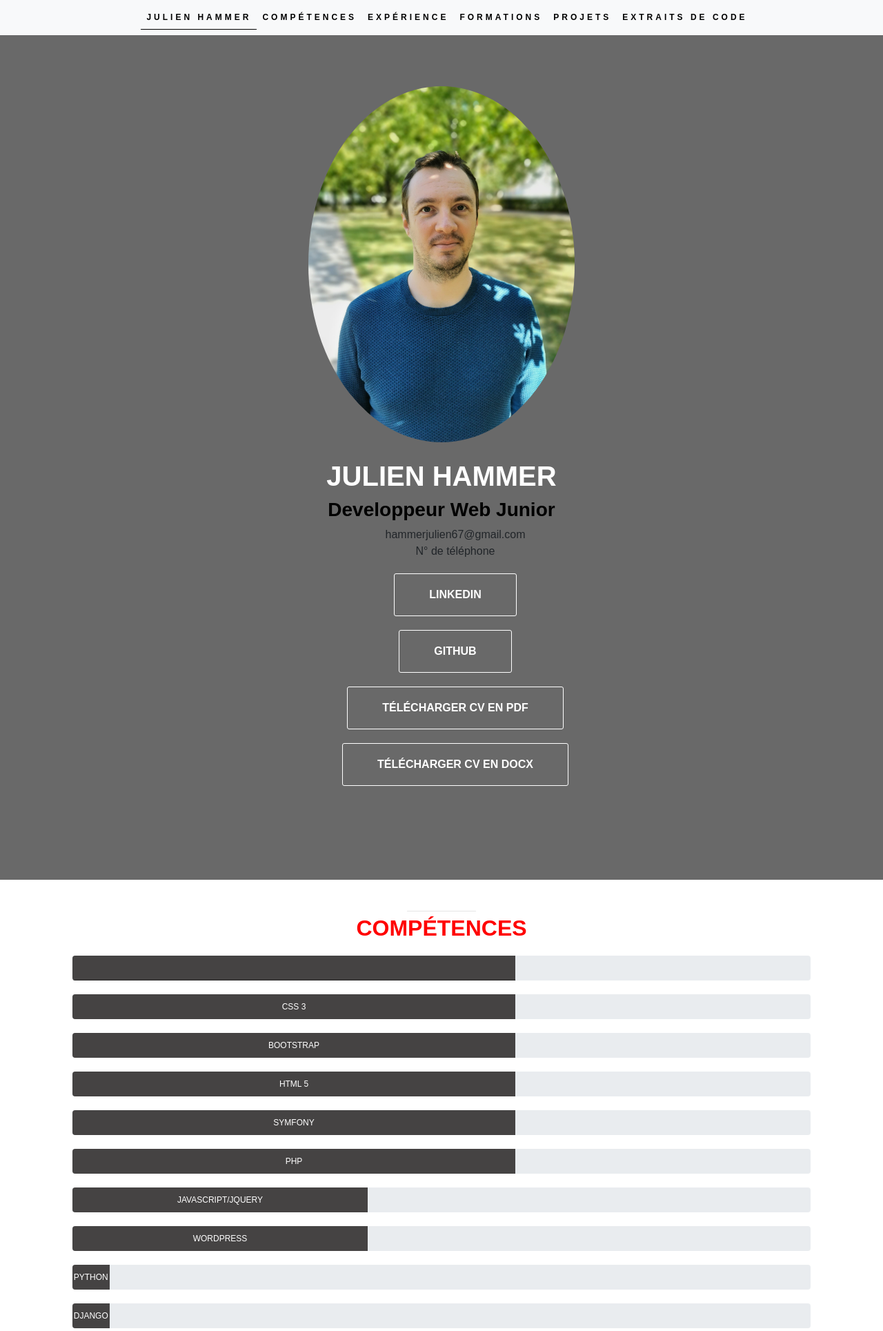
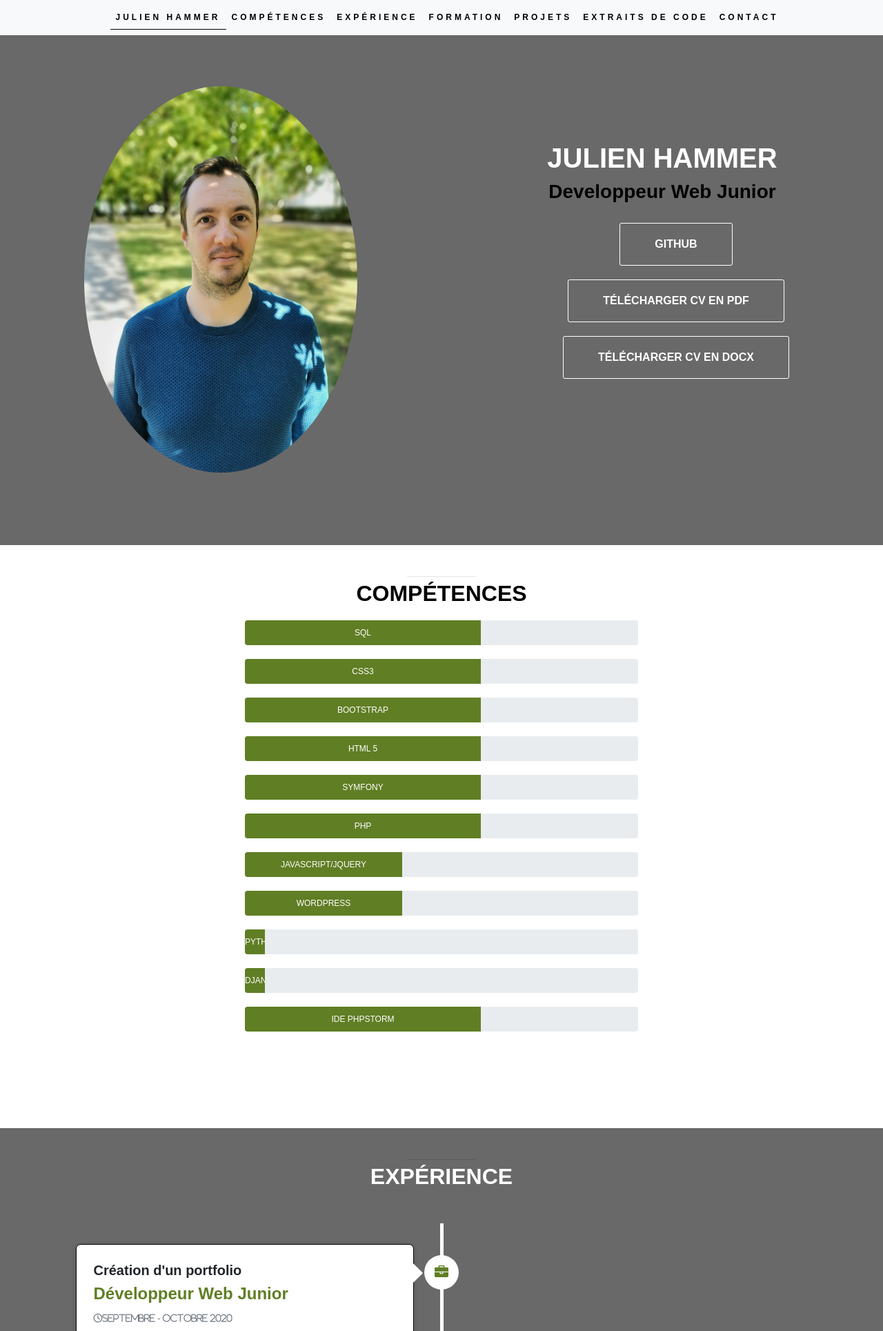
Before and after one commit to rouge13/portfolioPythonDjango, a Django app: page / in a window 1280 px wide. Shown: the top 1929 px of the page at 69% size. Run offline with Django 3.2, Linux system fonts and the light colour scheme; some libraries are stand-ins or nearby versions.

Commit message:
modif color addContact linker

```diff
--- a/static/css/style.css
+++ b/static/css/style.css
@@ -99,6 +99,16 @@
     float: none;
 }
 
+.meImage{
+    border-radius: 50%;
+    height: 70vh !important;
+}
+
+#about .heading {
+    margin: auto;
+
+}
+
 #about .heading h1{
     color: white;
     text-transform: uppercase;
@@ -136,7 +146,7 @@
 }
 
 #skills .heading h2{
-    color: red;
+    color: black;
 
 }
 
@@ -150,7 +160,7 @@
 #skills .progress-bar{
     width: 400px;
     height: 3em;
-    background-color: #454343;
+    background-color: #607E24;
     color: white;
 
 }
@@ -168,21 +178,20 @@
     display: block;
 }
 
-.SQL {
-    position: relative;
-    display: inline-block;
-    border-bottom: 1px dotted black; /* If you want dots under the hoverable text */
+.progress-bar {
+
 }
 
 /* Tooltip text */
-.SQL .toolTipTextSQL {
+.progress-bar .toolTipText {
     visibility: hidden;
     width: 120px;
     background-color: black;
     color: #fff;
-    text-align: left;
+    text-align: center;
     padding: 5px 0;
     border-radius: 6px;
+    height: auto;
 
     /* Position the tooltip text - see examples below! */
     position: absolute;
@@ -239,7 +248,7 @@
 }
 
 .timeline li .timeline-badge{
-    color: dimgray;
+    color: #607E24;
     width: 50px;
     line-height: 50px;
     font-size: 20px;
@@ -308,7 +317,7 @@
 }
 
 .timeline-heading h4{
-    color: red;
+    color: #607E24;
 
 }
 
--- a/static/js/main.js
+++ b/static/js/main.js
@@ -1,3 +1,17 @@
-window.onload = () => {
+function hidePhoneNumber() {
+    var x = document.getElementById("phoneNumber");
+    if (x.style.display === "none") {
+        x.style.display = "block";
+    } else {
+        x.style.display = "none";
+    }
+}
 
+function hideLocation() {
+    var x = document.getElementById("location");
+    if (x.style.display === "none") {
+        x.style.display = "block";
+    } else {
+        x.style.display = "none";
+    }
 }
--- a/testcv/templates/home.html
+++ b/testcv/templates/home.html
@@ -20,7 +20,7 @@
 	<script src="//html5shiv.googlecode.com/svn/trunk/html5.js"></script>
 	<![endif]-->
 </head>
-<body id="top">
+<body data-spy="scroll" data-target=".navbar" data-offset="0" id="top">
 <div id="cv" class="instaFade">
 
 	<div class="mainDetails">
@@ -28,7 +28,7 @@
 		<nav class="navbar fixed-top navbar-expand-lg navbar-light bg-light">
 			<div class="container">
 				<a class="navbar-brand" href="#"></a>
-				<button class="navbar-toggler" type="button" data-toggle="collapse" data-target="#myNavbar" aria-controls="myNavbar" aria-expanded="true" aria-label="Toggle navigation">
+				<button class="navbar-toggler" type="button" data-toggle="collapse" data-target="#myNavbar" aria-controls="myNavbar" aria-expanded="false" aria-label="Toggle navigation">
 					<span class="navbar-toggler-icon"></span>
 				</button>
 
@@ -37,19 +37,21 @@
 						<li class="nav-item me"><a class="nav-link" href="#about">Julien HAMMER</a></li>
 						<li class="nav-item"><a class="nav-link" href="#skills">Compétences</a></li>
 						<li class="nav-item"><a class="nav-link" href="#experience">Expérience</a></li>
-						<li class="nav-item"><a class="nav-link" href="#education">Formations</a></li>
+						<li class="nav-item"><a class="nav-link" href="#education">Formation</a></li>
 						<li class="nav-item"><a class="nav-link" href="#project">Projets</a></li>
 						<li class="nav-item"><a class="nav-link" href="#extractsCode">Extraits de code</a></li>
+						<li class="nav-item"><a class="nav-link" href="#contact">Contact</a></li>
 					</ul>
 				</div>
 			</div>
 		</nav>
 
 		<section id="about" class="container-fluid">
-			<div class="col-xs-8 col-md-4 profile-picture">
-				<img src="{% static 'images/me1.jpg' %}" alt="Julien HAMMER" class="rounded-circle">
+			<div class="row">
+				<div class="col-xs-12 col-md-4 profile-picture">
+					<img src="{% static 'images/me1.jpg' %}" alt="Julien HAMMER" class="meImage">
 				</div>
-			<div class="heading">
+				<div class="heading col-xs-12 col-md-4">
 
 					<div id="name">
 						<h1 class="quickFade delayTwo">Julien HAMMER</h1>
@@ -58,17 +60,15 @@
 
 					<div id="contactDetails" class="quickFade delayFour">
 						<ul>
-						<li>hammerjulien67@gmail.com</li>
-						<li>N° de téléphone</li>
-						<li><a href="https://www.linkedin.com/in/julien-hammer-7b85b5b4/" class="button1" target="_blank">LinkedIn</a></li>
 							<li><a href="https://github.com/rouge13/gitRed" class="button1" target="_blank">GitHub</a></li>
 							<li><a href="{% static 'docs/HAMMER%20Julien%20CV%20Developpeur%20web%20junior.pdf' %}" class="button1" target="_blank">Télécharger CV en PDF</a></li>
 							<li><a href="{% static 'docs/HAMMER%20Julien%20CV%20Developpeur%20web%20junior.docx' %}" class="button1" target="_blank">Télécharger CV en DOCX</a></li>
-
 						</ul>
 
 					</div>
 				</div>
+			</div>
+
 		</section>
 
 		<div class="clear"></div>
@@ -80,12 +80,12 @@
 			<hr>
 			<div class="heading">
 				<h2>Compétences</h2>
-				<div class="container">
+				<div class="container col-xs-12 col-md-6">
 					<div class="progress">
-						<div class="progress-bar SQL" role="progressbar" aria-valuenow="60" aria-valuemin="0" aria-valuemax="100" style="width: 60%"><span class="toolTipTextSQL">SQL</span></div>
+						<div class="progress-bar" role="progressbar" aria-valuenow="60" aria-valuemin="0" aria-valuemax="100" style="width: 60%">SQL</div>
 					</div>
 					<div class="progress">
-						<div class="progress-bar" role="progressbar" aria-valuenow="60" aria-valuemin="0" aria-valuemax="100" style="width: 60%">CSS 3</div>
+						<div class="progress-bar" role="progressbar" aria-valuenow="60" aria-valuemin="0" aria-valuemax="100" style="width: 60%">CSS3 </div>
 					</div>
 					<div class="progress">
 						<div class="progress-bar" role="progressbar" aria-valuenow="60" aria-valuemin="0" aria-valuemax="100" style="width: 60%">BOOTSTRAP</div>
@@ -127,7 +127,7 @@
 			<div class="container">
 				<hr>
 				<div class="heading">
-					<h2>Parcours professionnel</h2>
+					<h2>Expérience</h2>
 				</div>
 				<ul class="timeline">
 					<li>
@@ -215,7 +215,7 @@
 			<div class="container">
 				<hr>
 				<div class="heading">
-					<h2>Formations</h2>
+					<h2>Formation</h2>
 				</div>
 				<div class="row">
 
@@ -224,7 +224,7 @@
 							<h5>Février - Juin 2020</h5>
 							<span><i class="fas fa-user-graduate"></i></span>
 							<h3><a href="https://www.wf3.fr/">Ecole : Webforce3</a></h3>
-							<h4>TITRE PROFESSIONNEL (RNCP BAC+2) Développeur Web et Web Mobile</h4>
+							<h5>TITRE PROFESSIONNEL (RNCP BAC+2) Développeur Web et Web Mobile</h5>
 							<hr>
 							<p>HTML/CSS, JavaScript, JQuery</p>
 							<p>Responsive design, Symfony</p>
@@ -236,7 +236,7 @@
 							<h5>Prévu début Décembre 2020</h5>
 							<span><i class="fas fa-user-graduate"></i></span>
 							<h3><a href="https://www.wf3.fr/">Ecole : Webforce3</a></h3>
-							<h4>TITRE PROFESSIONNEL (RNCP BAC+3) Concepteur Développeur d’Applications</h4>
+							<h5>TITRE PROFESSIONNEL (RNCP BAC+3) Concepteur Développeur d’Applications</h5>
 							<hr>
 						</div>
 					</div>
@@ -250,7 +250,7 @@
 			<div class="container">
 				<hr>
 				<div class="heading">
-					<h2>Projets réaliser</h2>
+					<h2>Projets réalisés</h2>
 				</div>
 				<div class="row">
 					<div class="col-sm-4">
@@ -284,7 +284,7 @@
 									<h3>Projet Personnel : Alsace</h3>
 								</div>
 								<div class="card-body">
-									<h5>Insertion dans la base de donnée</h5>
+									<h5>Insertion dans la base de données</h5>
 									<a id="thumb" href="{% static 'images/insertionBDD.jpg' %}" class="thumb1 d-block w-100" target="_blank"><i class='stylePic far fa-images'></i></a>
 									<p class="card-text ifHover">Cliquez sur l'image si vous souhaitez voir l'extrait du code</p>
 								</div>
@@ -375,6 +375,30 @@
 		</section>
 
 
+		<section id="contact">
+			<div class="container">
+				<hr>
+				<div class="heading">
+					<h2>Me contacter</h2>
+				</div>
+				<div class="d-flex justify-content-around">
+					<a href="https://www.linkedin.com/in/julien-hammer-7b85b5b4/" class="logoContact" target="_blank"><i class='fab fa-linkedin'></i></a>
+					<a href="mailto:hammerjulien67@gmail.com"><i class='fas fa-at logoContact'></i></a>
+					<div class="d-flex flex-column text-center">
+						<a onclick="hidePhoneNumber()"><i class="fa fa-mobile-phone logoContact"></i></a>
+						<p id="phoneNumber">06.06.87.10.04</p>
+					</div>
+					<div class="d-flex flex-column text-center">
+						<a onclick="hideLocation()" class="fas fa-map-marker-alt  logoContact"></a>
+						<p id="location">Strasbourg</p>
+					</div>
+				</div>
+			</div>
+
+
+
+		</section>
+
 		<footer class="text-center">
 			<a href="#about">
 				<span><i class='fontStyle far fa-arrow-alt-circle-up'></i></span>
@@ -396,6 +420,7 @@
 <script type="text/javascript">
 	var gaJsHost = (("https:" == document.location.protocol) ? "https://ssl." : "http://www.");
 	document.write(unescape("%3Cscript src='" + gaJsHost + "google-analytics.com/ga.js' type='text/javascript'%3E%3C/script%3E"));
+
 </script>
 <script type="text/javascript">
 	var pageTracker = _gat._getTracker("UA-3753241-1");
```
Also changed, not shown: other parts of static/css/style.css (+37 -7 lines), static/logo/JH.JPG (added), static/logo/at.png (added), 2 other files. Lines whose indentation alone changed are shown as unchanged.
